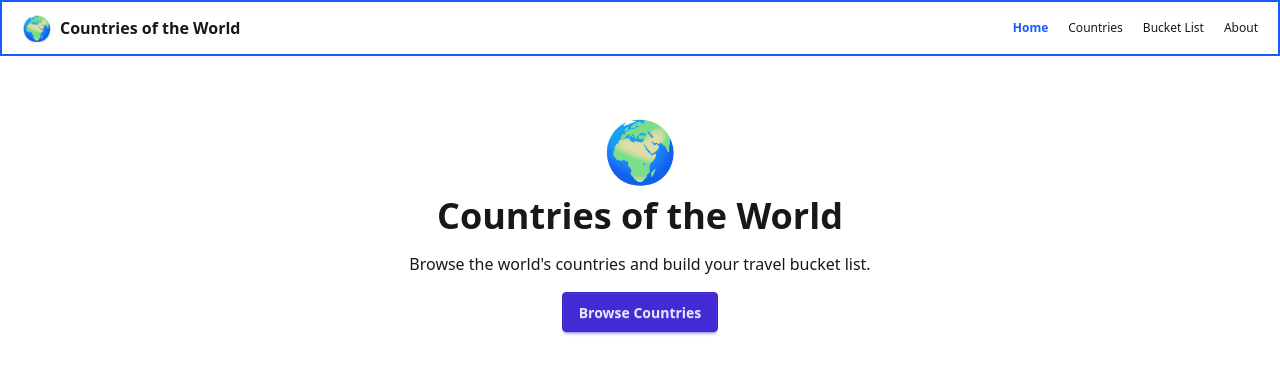
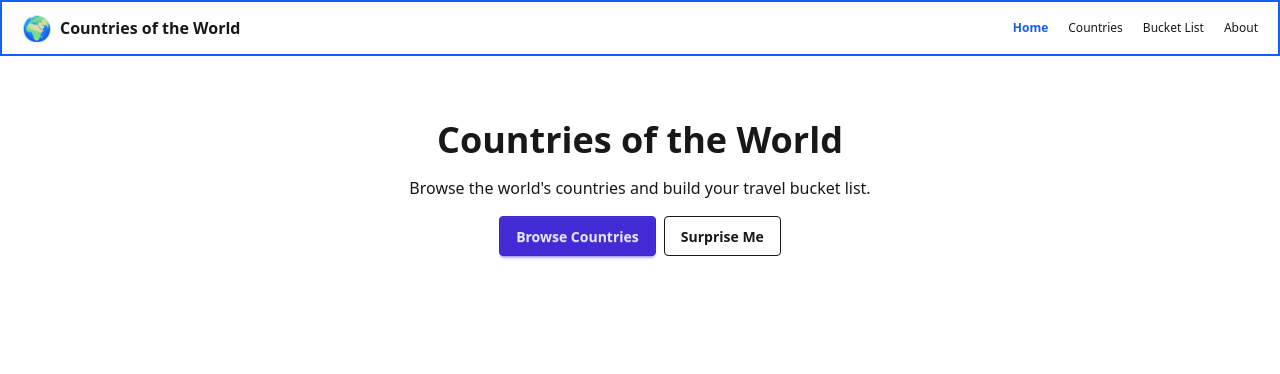
Before and after one commit to samlawrenceberlanas/lab-act-countries-, a React (Vite) app: page / in a window 1280 px wide. Shown: the top 374 px of the page. Built offline with nearby package versions, Linux system fonts and the light colour scheme.

Commit message:
Task 5: add Surprise Me button using useNavigate

```diff
--- a/src/pages/HomePage.jsx
+++ b/src/pages/HomePage.jsx
@@ -1,16 +1,34 @@
-import {Link} from "react-router";
+import {Link, useNavigate } from "react-router";
+import COUNTRIES from "../data/countries";
 
 const HomePage = () => {
-  return (
-    <div className="max-w-2xl mx-auto text-center py-10 space-y-4">
-      <div className="text-6xl">🌍</div>
-      <h1 className="text-4xl font-bold">Countries of the World</h1>
-      <p>Browse the world's countries and build your travel bucket list.</p>
+  const navigate = useNavigate();
+  const handleSurpriseMe = () => {
+  const random = COUNTRIES[Math.floor(Math.random() * COUNTRIES.length)];
+  navigate(`/countries/${random.code}`);
+};
+
+return (
+  <div className="max-w-2xl mx-auto text-center py-10 space-y-4">
+    <h1 className="text-4xl font-bold">Countries of the World</h1>
+    <p>
+      Browse the world's countries and build your travel bucket list.
+    </p>
+
+    <div className="flex gap-2 justify-center">
       <Link to="/countries" className="btn btn-primary">
         Browse Countries
       </Link>
+
+      <button
+        className="btn btn-outline"
+        onClick={handleSurpriseMe}
+      >
+        Surprise Me
+      </button>
     </div>
-  );
+  </div>
+);
 };
 
 export default HomePage;
```
